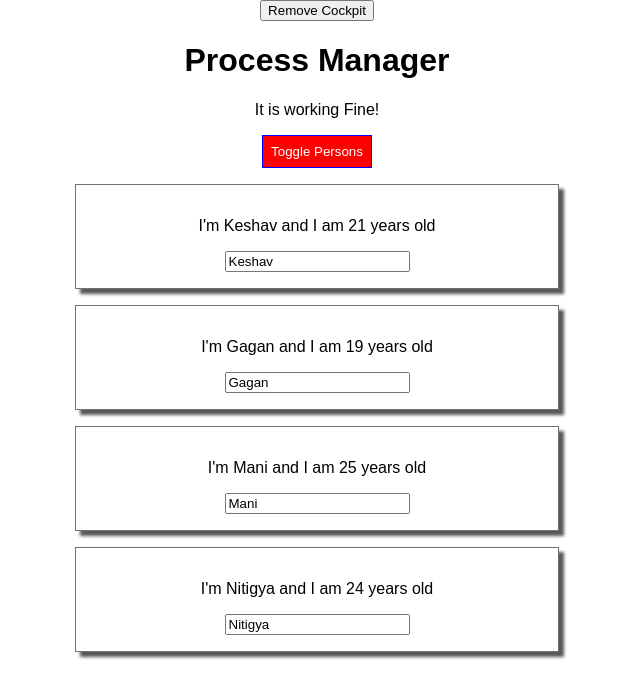
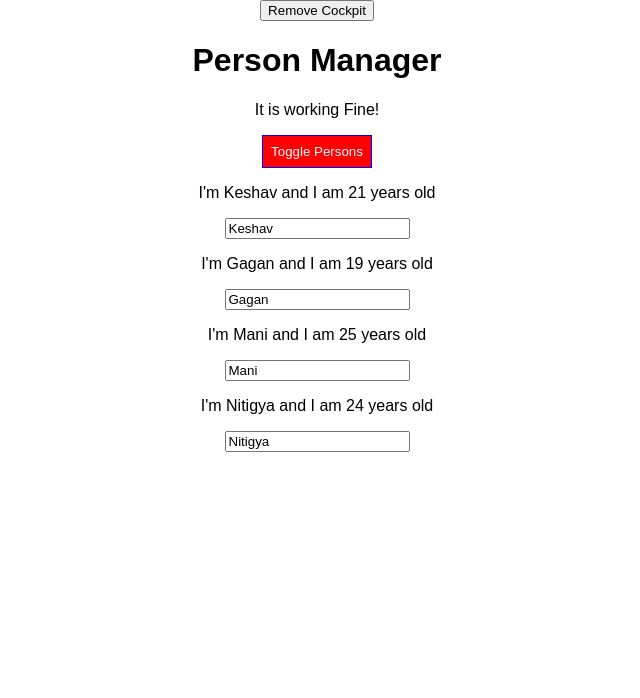
Before and after one commit to vvvkeshav3/React-Guide, a React app: page / in a window 1280 px wide. Both pictures are taken after a click on the button "Toggle Persons". Shown: the top 698 px of the page, without its empty margins (323-963 px from the left). Built offline with nearby package versions, Linux system fonts and the light colour scheme.

Commit message:
Rendering adjacent JSX Elements by returning an array

```diff
--- a/src/components/Persons/Person/Person.js
+++ b/src/components/Persons/Person/Person.js
@@ -1,18 +1,16 @@
 import React, {Component} from 'react';
-import classes from './Person.css';
+// import classes from './Person.css';
 
 class Person extends Component {
   render(){
     console.log('[Person.js] rendering...');
-    return (
-      <div className={classes.Person}>
-        <p onClick={this.props.click}>
+    return [
+        <p onClick={this.props.click} key="i1">
           I'm {this.props.name} and I am {this.props.age} years old
-        </p>
-        <p>{this.props.children}</p>
-        <input type="text" onChange={this.props.changed} value={this.props.name} />
-      </div>
-    );
+        </p>,
+        <p key="i2">{this.props.children}</p>,
+        <input key = "i3" type="text" onChange={this.props.changed} value={this.props.name} />
+    ];
   }
 };
 
--- a/src/index.js
+++ b/src/index.js
@@ -4,5 +4,5 @@
 import App from './containers/App';
 import registerServiceWorker from './registerServiceWorker';
 
-ReactDOM.render(<App appTitle ="Process Manager" />, document.getElementById('root'));
+ReactDOM.render(<App appTitle ="Person Manager" />, document.getElementById('root'));
 registerServiceWorker();
```
